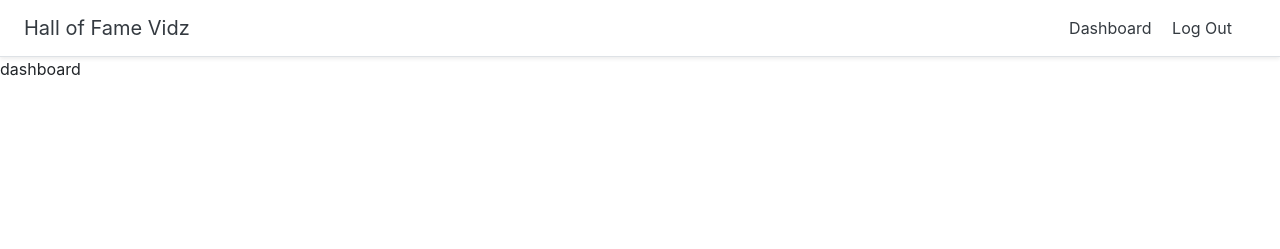
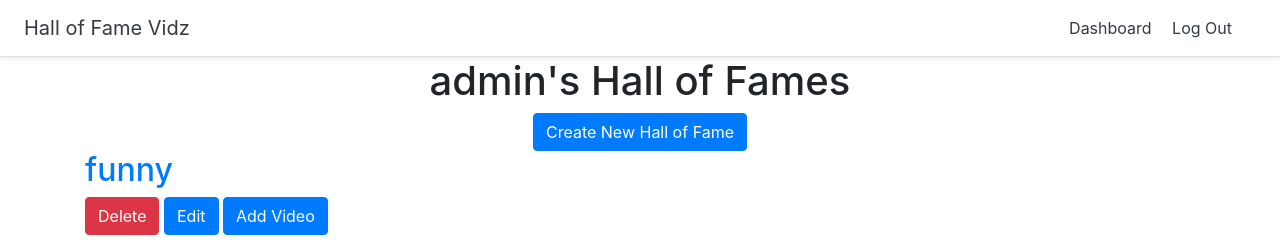
Before and after one commit to samsorrahman/havfvidz-clone, a Django app: page /dashboard in a window 1280 px wide. Shown: the top 249 px of the page. Before the commit the page ends 76 px from the top, so only its background shows below. Run offline with Django 4.2, Linux system fonts and the light colour scheme; a user stored in the database is signed in; data comes from the database, SQL or seed files in the repository; both versions use the stored data as it was after the commit; some libraries are stand-ins or nearby versions.

Commit message:
Dashboard

```diff
--- a/halls/templates/halls/base.html
+++ b/halls/templates/halls/base.html
@@ -16,7 +16,7 @@
     <h5 class="my-0 mr-md-auto font-weight-normal"><a href="{% url 'home' %}" class="text-dark">Hall of Fame Vidz</a></h5>
     <nav class="my-2 my-md-0 mr-md-3">
        {% if user.is_authenticated %}
-      <a class="p-2 text-dark" href="#">Dashboard</a>
+      <a class="p-2 text-dark" href="{% url 'dashboard' %}">Dashboard</a>
       <a class="p-2 text-dark" href="{% url 'logout' %}">Log Out</a>
      {% else %}
       <a class="p-2 text-dark" href="{% url 'login' %}">Log In</a>
--- a/halls/templates/halls/dashboard.html
+++ b/halls/templates/halls/dashboard.html
@@ -1,7 +1,33 @@
 {% extends 'halls/base.html' %}
+{% block content %}
+<div class="container">
+  <div class="text-center">
+    <h1>{{ user.username }}'s Hall of Fames</h1>
+    <a href="{% url 'create_hall' %}" class="btn btn-primary">Create New Hall of Fame</a>
+  </div>
 
-{% block content %}
+    {% for hall in halls %}
 
-dashboard
+<h2><a href="{% url 'detail_hall' hall.id %}">{{ hall.title }}</a></h2>
+<a href="{% url 'delete_hall' hall.id %}" class="btn btn-danger">Delete</a>
+<a href="{% url 'update_hall' hall.id %}" class="btn btn-primary">Edit</a>
+<a href="{% url 'add_video' hall.id %}" class="btn btn-primary">Add Video</a>
 
-{% endblock content %}
+    <div class="row">
+      {% for video in hall.video_set.all %}
+      <div class="col-md-4 mt-3">
+        <div class="card mb-4 shadow-sm">
+          <iframe width="100%" height="225" src="https://www.youtube.com/embed/{{ video.youtube_id }}" frameborder="0" allow="accelerometer; autoplay; encrypted-media; gyroscope; picture-in-picture" allowfullscreen></iframe>
+          <div class="card-body">
+            <p class="card-text">{{ video.title }}</p>
+          </div>
+        </div>
+      </div>
+      {% endfor %}
+      </div>
+
+
+    {% endfor %}
+
+</div>
+{% endblock %}
--- a/halls/views.py
+++ b/halls/views.py
@@ -19,7 +19,8 @@ def home(request):
 
 
 def dashboard(request):
-    return render(request, 'halls/dashboard.html')
+    halls = Hall.objects.filter(user=request.user)
+    return render(request, 'halls/dashboard.html', {'halls':halls})
 
 
 
```
Also changed, not shown: db.sqlite3.
